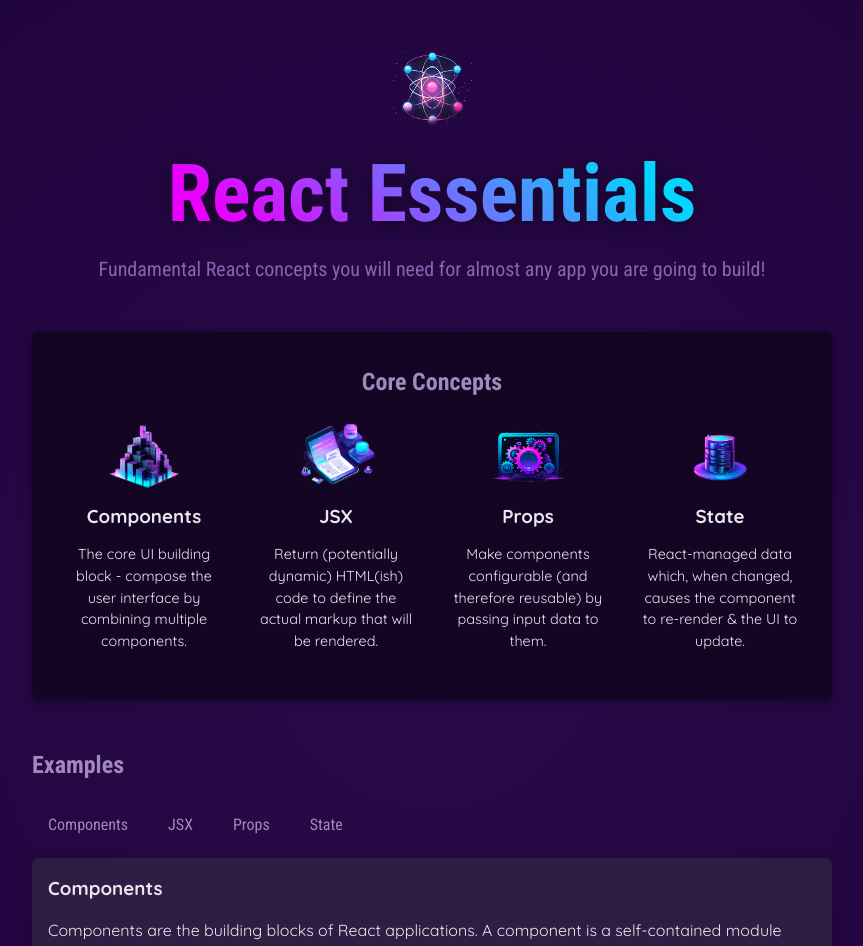
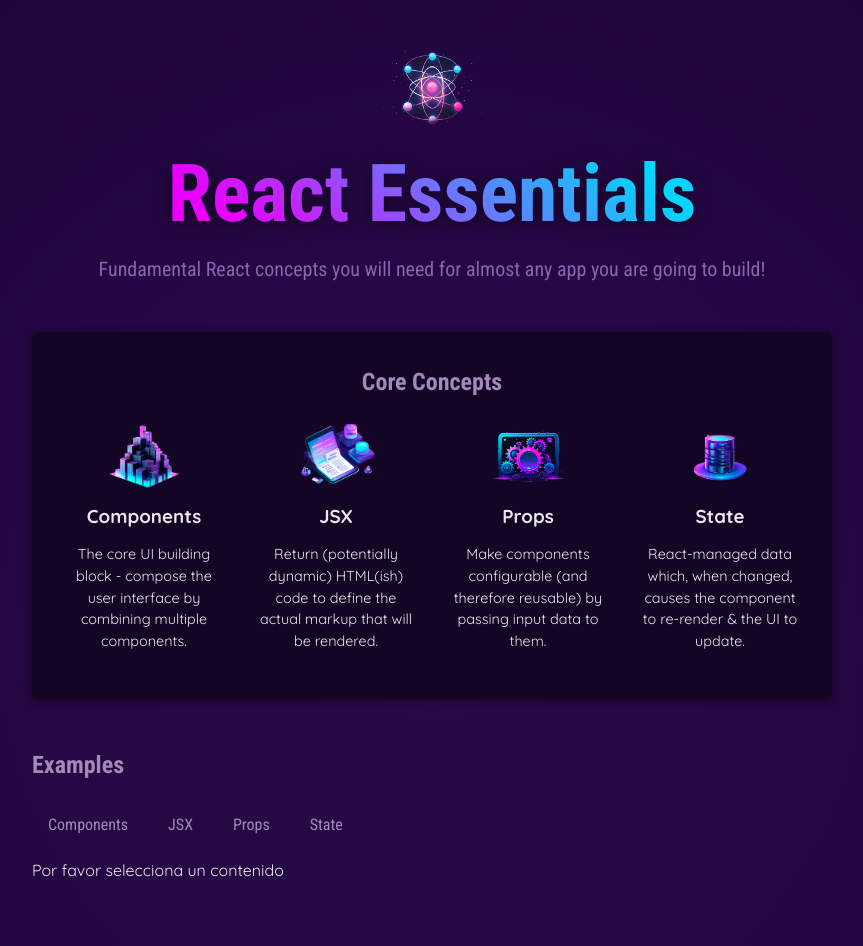
Before and after one commit to carlos-vega-instipp/01-starting-project, a React (Vite) app: page / in a window 1280 px wide. Shown: the top 946 px of the page, without its empty margins (208-1071 px from the left). Built offline with nearby package versions, Linux system fonts and the light colour scheme.

Commit message:
56. Rendering Content Conditionally

```diff
--- a/src/App.jsx
+++ b/src/App.jsx
@@ -7,7 +7,7 @@
 import { EXAMPLES } from "./data.js";
 
 function App() {
-  const [selectedTopic, setSelectedTopic] = useState("components");
+  const [selectedTopic, setSelectedTopic] = useState();
 
   function handleSelect(selectedButton) {
     // selectedButton => 'Components', 'JSX', 'Props', 'States'
@@ -15,7 +15,7 @@
     setSelectedTopic(selectedButton);
   }
 
-  console.log("selectedTopic", selectedTopic);
+  // console.log("selectedTopic", selectedTopic);
 
   return (
     <div>
@@ -52,6 +52,8 @@
             <TabButton onSelect={() => handleSelect("props")}>Props</TabButton>
             <TabButton onSelect={() => handleSelect("state")}>State</TabButton>
           </menu>
+          {!selectedTopic && <p>Por favor selecciona un contenido</p>}
+          {selectedTopic && (
             <div id="tab-content">
               <h3>{EXAMPLES[selectedTopic].title}</h3>
               <p>{EXAMPLES[selectedTopic].description}</p>
@@ -59,6 +61,7 @@
                 <code>{EXAMPLES[selectedTopic].code}</code>
               </pre>
             </div>
+          )}
         </section>
       </main>
     </div>
```
Lines whose indentation alone changed are shown as unchanged.
